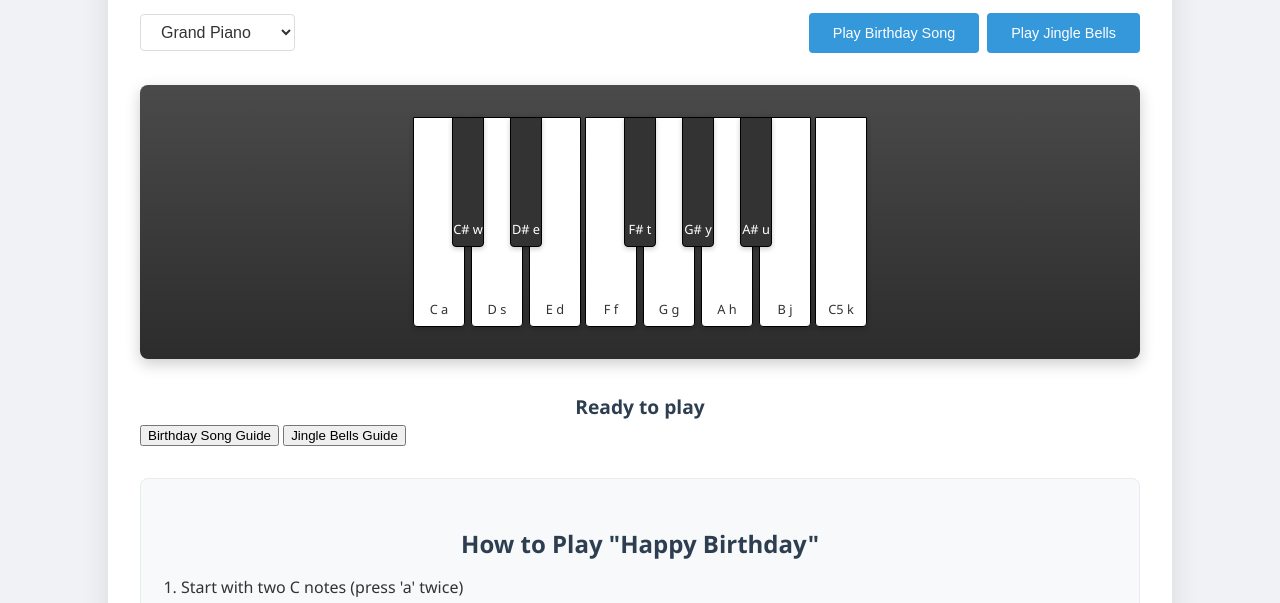
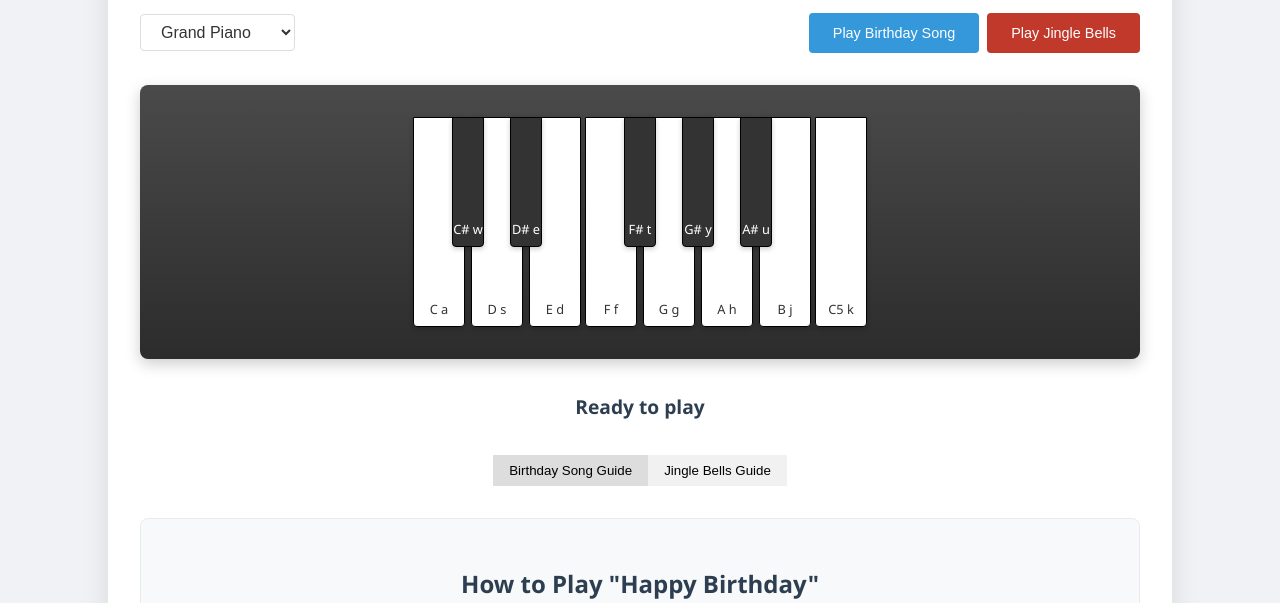
Before and after one commit to amazingfarooqq/piano-js, a plain HTML site: page index.html in a window 1280 px wide. Shown: the part 117-720 px from the top of the page. Drawn offline with Linux system fonts and the light colour scheme.

Commit message:
Update style.css

```diff
--- a/style.css
+++ b/style.css
@@ -77,6 +77,14 @@ select:hover {
 .button:hover {
   background: #2980b9;
   transform: translateY(-2px);
+}
+
+.button.christmas {
+  background: #c0392b;
+}
+
+.button.christmas:hover {
+  background: #a93226;
 }
 
 .piano {
@@ -164,6 +172,32 @@ select:hover {
   margin-bottom: 0.5rem;
 }
 
+.tab-container {
+  display: flex;
+  justify-content: center;
+  margin-top: 2rem;
+}
+
+.tab {
+  padding: 0.5rem 1rem;
+  border: none;
+  background-color: #f1f1f1;
+  cursor: pointer;
+  transition: background-color 0.3s;
+}
+
+.tab.active {
+  background-color: #ddd;
+}
+
+.tab-content {
+  display: none;
+}
+
+.tab-content.active {
+  display: block;
+}
+
 @media (max-width: 768px) {
   .controls {
     flex-direction: column;
```
